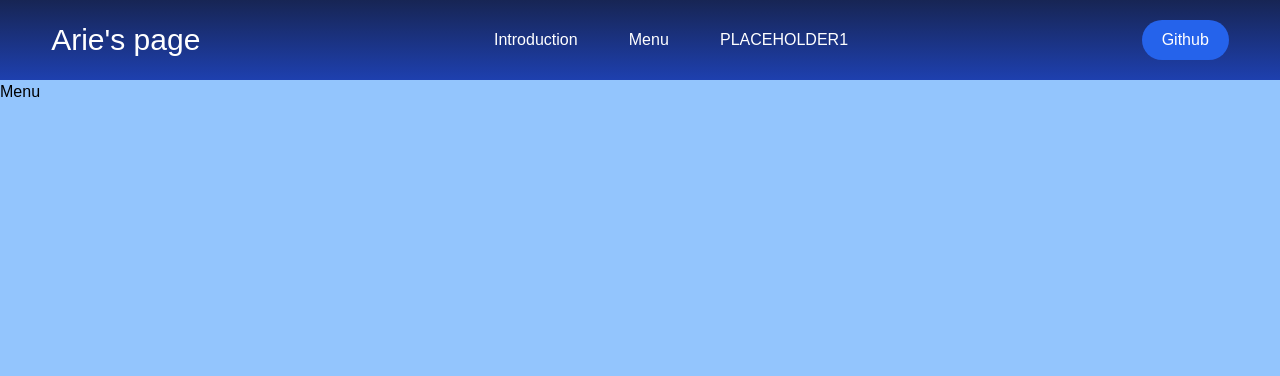
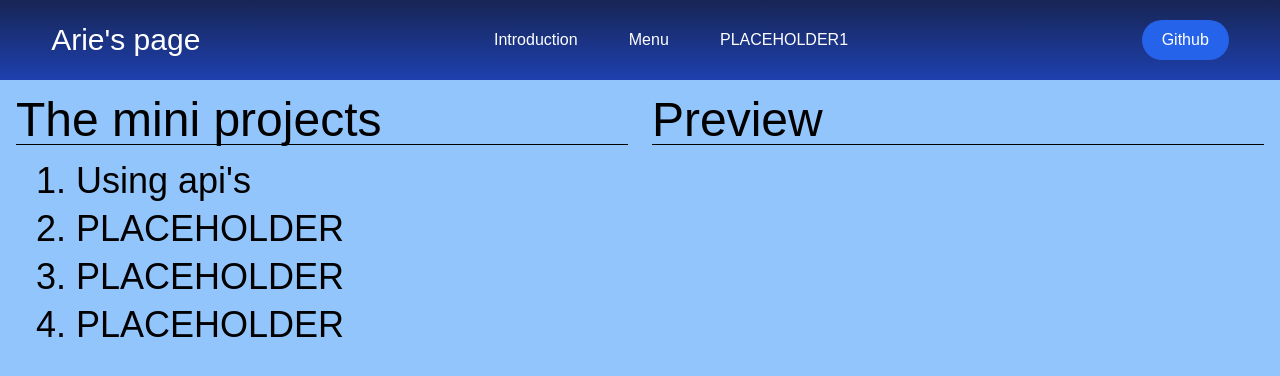
Before and after one commit to ArieKh33/Vuejs-practise, a Vue app in the folder practise-1/: page /menu in a window 1280 px wide. Shown: the top 376 px of the page. Built offline with nearby package versions, Linux system fonts and the light colour scheme.

Commit message:
Got halfway with the menu and made an animation work for the previes

```diff
--- a/practise-1/package.json
+++ b/practise-1/package.json
@@ -9,6 +9,7 @@
     "preview": "vite preview"
   },
   "dependencies": {
+    "animate.css": "^4.1.1",
     "ionicons": "^7.4.0",
     "vue": "^3.5.13",
     "vue-router": "^4.4.5"
--- a/practise-1/src/router/index.js
+++ b/practise-1/src/router/index.js
@@ -1,6 +1,7 @@
 import { createRouter, createWebHistory } from 'vue-router'
 import IntroductionView from '@/views/IntroductionView.vue'
 import MenuView from '@/views/MenuView.vue'
+import Project1View from '@/views/project1View.vue'
 
 const router = createRouter({
   history: createWebHistory(import.meta.env.BASE_URL),
@@ -15,6 +16,11 @@ const router = createRouter({
       name: 'menu',
       component: MenuView,
     },
+    {
+      path: '/project1',
+      name: 'project1',
+      component: Project1View,
+    },
   ],
 })
 
--- a/practise-1/src/views/MenuView.vue
+++ b/practise-1/src/views/MenuView.vue
@@ -1,11 +1,33 @@
 <script setup>
 
+import { RouterLink } from 'vue-router';
+import TestImg from '../assets/img/testpic.avif'
+import 'animate.css';
+import { ref } from 'vue'
+
+const project1hover = ref(false)
 
 </script>
 
 <template>
 
-  <div>
-    Menu
-  </div>
+  <article class="grid md:grid-cols-2 md:gap-6 md:mx-4 mt-4">
+    <section>
+     <h1 class="text-5xl mb-4 border-b border-black">The mini projects</h1>
+     <div class="flex flex-col ml-5">
+      <RouterLink class="text-4xl mb-2 hover:text-gray-600" @mouseenter="project1hover = true" @mouseleave="project1hover = false" to="/project1">1. Using api's</RouterLink>
+      <RouterLink class="text-4xl mb-2 hover:text-gray-600" @mouseenter="project1hover = true" @mouseleave="project1hover = false" to="/">2. PLACEHOLDER</RouterLink>
+      <RouterLink class="text-4xl mb-2 hover:text-gray-600" @mouseenter="project1hover = true" @mouseleave="project1hover = false" to="/">3. PLACEHOLDER</RouterLink>
+      <RouterLink class="text-4xl mb-2 hover:text-gray-600" @mouseenter="project1hover = true" @mouseleave="project1hover = false" to="/">4. PLACEHOLDER</RouterLink>
+     </div>
+
+
+    </section>
+
+    <section>
+      <h1 class="text-5xl border-b border-black">Preview</h1>
+      <img class="animate__animated animate__slideInRight w-100 border border-black" v-if="project1hover" id="project1img" :src=TestImg alt="">
+    </section>
+  </article>
+
 </template>
--- /dev/null
+++ b/practise-1/src/views/project1View.vue
@@ -0,0 +1,12 @@
+<script setup>
+</script>
+
+<template>
+  <main>
+    <article class="grid">
+      <section>
+
+      </section>
+    </article>
+  </main>
+</template>
```
Also changed, not shown: practise-1/src/assets/img/testpic.avif (added), 1 other file (tests, documents, lock files or other folders).
